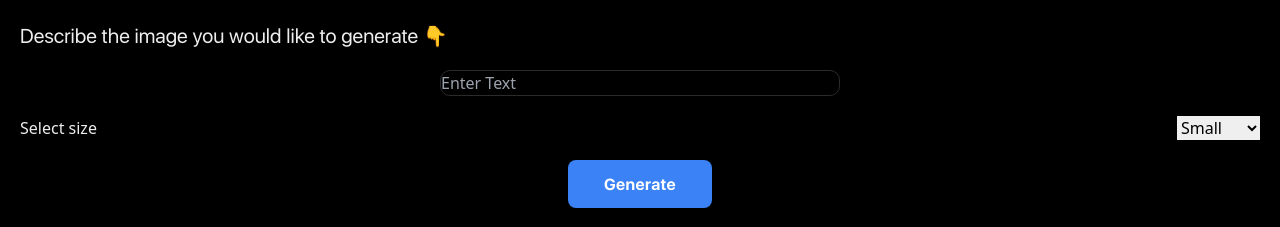
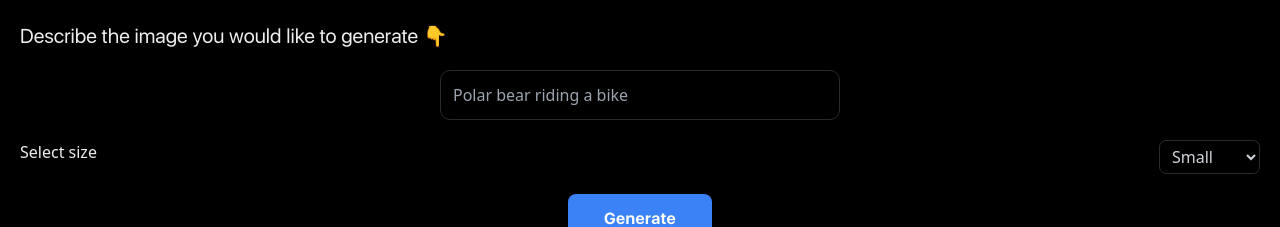
Before and after one commit to alexdeploy/openai-app_image-generator, a Vue app in the folder client/: page / in a window 1280 px wide. Shown: the part 174-401 px from the top of the page. Built offline with nearby package versions, Linux system fonts and the light colour scheme.

Commit message:
Adding some styles to input and select options

```diff
--- a/client/src/components/FormGenerator.vue
+++ b/client/src/components/FormGenerator.vue
@@ -7,11 +7,11 @@
                 </h1>
                 <h2 class="text-xl font-sf_regular py-5">Describe the image you would like to generate 👇</h2>
                 <div class="form-control flex justify-center">
-                    <input type="text" id="prompt" placeholder="Enter Text">
+                    <input type="text" id="prompt" placeholder="Polar bear riding a bike">
                 </div>
                 <div class="form-control flex justify-between py-5">
                     <label for="size">Select size</label>
-                    <select name="size" id="size">
+                    <select name="size" id="size" class="px-2 py-1 text-gray-300">
                         <option value="small">Small</option>
                         <option value="medium">Medium</option>
                         <option value="large">Large</option>
@@ -73,6 +73,11 @@ export default {
 
 <style>
 
+#prompt {
+    padding: 12px;
+    color: #cbcbcb;
+}
+
 input {
   border: 1px solid #2b2b2b;
   background-color: #000000;
@@ -84,4 +89,19 @@ input {
   width: 400px;
 }
 
+input::placeholder{
+    color: #ffffff87
+}
+
+select {
+    border: 1px solid #2b2b2b;
+    background-color: #000000;
+    border-radius: 7px;
+    padding: 12px;
+}
+
+select option {
+    color: #929292;
+}
+
 </style>
```
